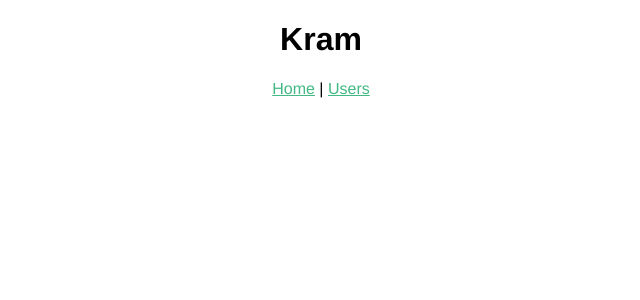
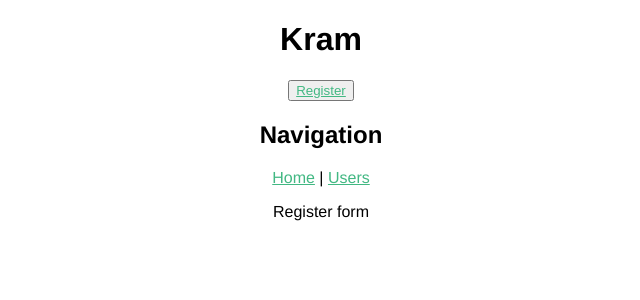
Before and after one commit to 99Botch/kram-app, a Vue app: page /register in a window 1280 px wide. Before the commit this address had no page. Shown: the top 300 px of the page, without its empty margins (319-959 px from the left). Built offline with nearby package versions, Linux system fonts and the light colour scheme.

Commit message:
register p.1 & few fixes

```diff
--- a/src/App.vue
+++ b/src/App.vue
@@ -1,18 +1,24 @@
 <template>
     <h1>Kram</h1>
+    <button><router-link to="/register">Register</router-link></button>
 
+    <Navigation />
+    <!--<h2>Navigation</h2>
     <div id="nav">
         <router-link to="/">Home</router-link> |
         <router-link to="/users">Users</router-link>
     </div>
 
-  <router-view/>
+  <router-view/>-->
 </template>
 
 <script>
+import Navigation from '@/components/Navigation.vue';
 
 export default {
-  components: {}
+    components: {
+        Navigation
+    }
 }
 </script>
 
@@ -24,8 +30,5 @@ export default {
         padding: 0;
         margin: 0;
         box-sizing: border-box;
-        a{
-            color: #42b883;
-        }
     }
 </style>
--- /dev/null
+++ b/src/components/Navigation.vue
@@ -0,0 +1,24 @@
+<template>
+
+    <h2>Navigation</h2>
+    <div id="nav">
+        <router-link to="/">Home</router-link> |
+        <router-link to="/users">Users</router-link>
+    </div>
+
+  <router-view/>
+</template>
+
+<script>
+
+export default {
+    name: 'Navigation',
+    components: {}
+}
+</script>
+
+<style lang="scss">
+    a{
+        color: #42b883;
+    }
+</style>
--- /dev/null
+++ b/src/plugins/url.js
@@ -0,0 +1,3 @@
+// export API URI
+const URI = "http://localhost:3000";
+export {URI};
--- a/src/router/index.js
+++ b/src/router/index.js
@@ -12,13 +12,18 @@ const routes = [
         name: 'Users',
         /* route level code-splitting: this generates a separate chunk (about.[hash].js) for this route
         which is lazy-loaded when the route is visited. */
-        component: () => import(/* webpackChunkName: "about" */ '../views/Users.vue')
+        component: () => import(/* webpackChunkName: "about" */ '../views/users/Users.vue')
     },
     {
         path: '/users/:id',
         name: 'User',
         props: true,
-        component: () => import('../views/User.vue')
+        component: () => import('../views/users/User.vue')
+    },
+    {
+        path: '/register',
+        name: 'Register',
+        component: () => import('../views/users/Register.vue')
     }
 ]
 
--- /dev/null
+++ b/src/views/users/Register.vue
@@ -0,0 +1,39 @@
+<template>
+    <div class="" id="register">
+
+        <p>Register form</p>
+
+        <div>
+
+        </div>
+
+    </div>
+</template>
+
+<script>
+    // import axios from 'axios';
+    // import { URI } from '@/plugins/url.js';
+
+    export default {
+        name: 'Register',
+
+        data () {
+            return {
+
+            }
+        },
+
+        mounted () {
+            this.register();
+        },
+
+        methods: {
+            register(){
+
+            }
+        }
+    }
+</script>
+
+<!-- Add "scoped" attribute to limit CSS to this component only -->
+<style scoped lang="scss"></style>
--- a/src/views/User.vue
+++ b/src/views/users/User.vue
@@ -13,6 +13,7 @@
 
 <script>
     import axios from 'axios';
+    import { URI } from '@/plugins/url.js';
 
     export default {
         name: 'User',
@@ -30,12 +31,11 @@
 
         methods: {
             getUser(){
-                axios.get( `http://localhost:3000/users/${this.id}` )
+                axios.get( `${ URI }/users/${ this.id }` )
                     .then(response => {
-                        this.user = response.data;
                         this.user = {
-                            username: this.user.username,
-                            email: this.user.email,
+                            username: response.data.username,
+                            email: response.data.email,
                         }
                     })
                     .catch(error => {
--- a/src/views/Users.vue
+++ b/src/views/users/Users.vue
@@ -18,6 +18,7 @@
 
 <script>
     import axios from 'axios';
+    import { URI } from '@/plugins/url.js';
 
     export default {
         name: 'Users',
@@ -34,7 +35,7 @@
 
         methods: {
             getUsers(){
-                axios.get( `http://localhost:3000/users/` )
+                axios.get( `${ URI }/users/` )
                     .then(response => {
                         this.users = response.data;
                     })
```
